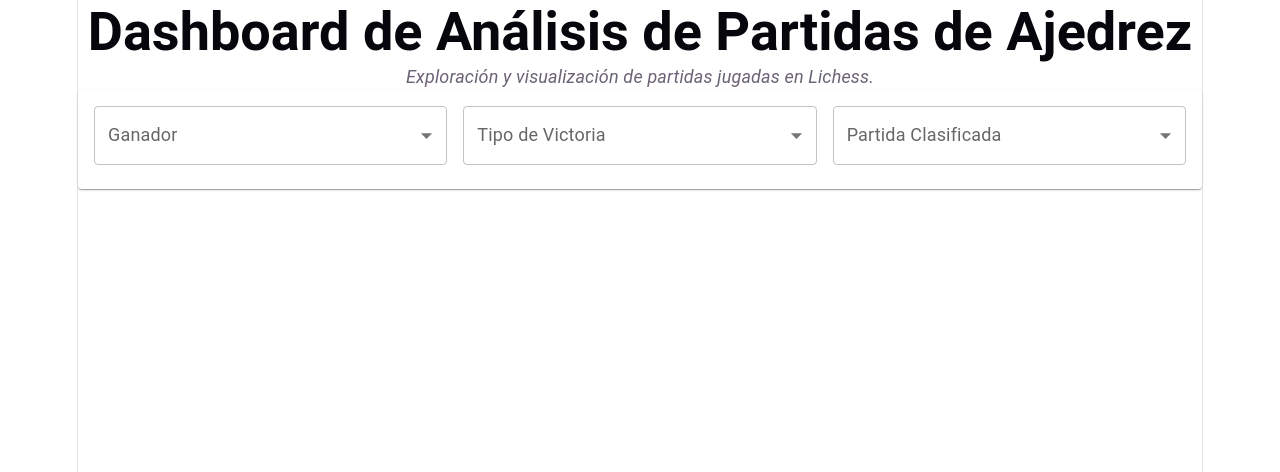
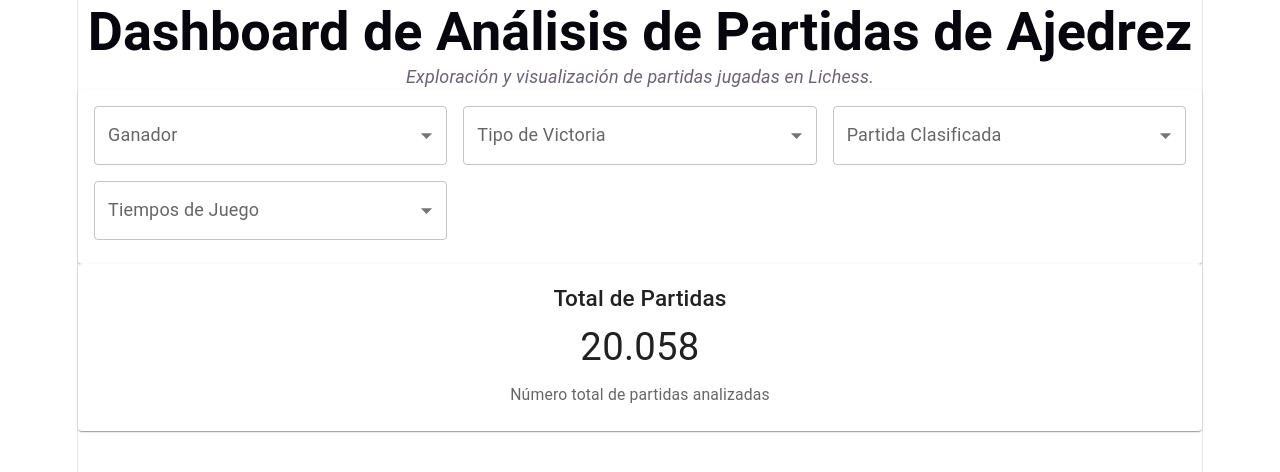
Before and after one commit to jorcolito/Dashboard-Ajedrez_Proyecto, a React (Vite) app: page / in a window 1280 px wide. Shown: the top 472 px of the page. Built offline with nearby package versions, Linux system fonts and the light colour scheme.

Commit message:
IndicatorUI Agregado

```diff
--- a/src/App.tsx
+++ b/src/App.tsx
@@ -6,13 +6,15 @@ import './App.css'
 import { Grid } from '@mui/material';
 import HeaderUI from './components/HeaderUI';
 import AlertUI from './components/AlertUI';
-import FilterUI from './components/FilterUI';
+import FilterUI from './components/FilterUI'
+import IndicatorUI from './components/IndicatorUI';
 
 function App() {
   return (
     <>
       <HeaderUI />
       <FilterUI />
+      <IndicatorUI title="Total de Partidas" value={20.058} description="Número total de partidas analizadas" />
     </>
   );
 }
--- a/src/components/FilterUI.tsx
+++ b/src/components/FilterUI.tsx
@@ -30,6 +30,17 @@ export default function FilterUI() {
                         </TextField>
                     </Grid>
 
+                    <Grid size={{xs: 12, md: 4}}>
+                        <TextField select fullWidth label = "Tiempos de Juego">
+                            <MenuItem value = "bullet">Bullet</MenuItem>
+                            <MenuItem value = "blitz">Blitz</MenuItem>
+                            <MenuItem value = "rapid">Rapid</MenuItem>
+                            <MenuItem value = "classical">Clásica</MenuItem>
+                        </TextField>
+                    </Grid>
+
+
+
 
                 </Grid>
             </CardContent>
--- /dev/null
+++ b/src/components/IndicatorUI.tsx
@@ -0,0 +1,25 @@
+import { Card, CardContent, Typography } from "@mui/material";
+
+interface IndicatorUIProps {
+    title: string;
+    value: string | number;
+    description: string;
+}
+
+export default function IndicatorUI({ title, value, description }: IndicatorUIProps) {
+    return (
+        <Card>
+            <CardContent>
+                <Typography variant="h6" gutterBottom>
+                    {title}
+                </Typography>
+                <Typography variant="h4" gutterBottom>
+                    {value}
+                </Typography>
+                <Typography variant="body2" color="textSecondary">
+                    {description}
+                </Typography>
+            </CardContent>
+        </Card>
+    )
+}
```
